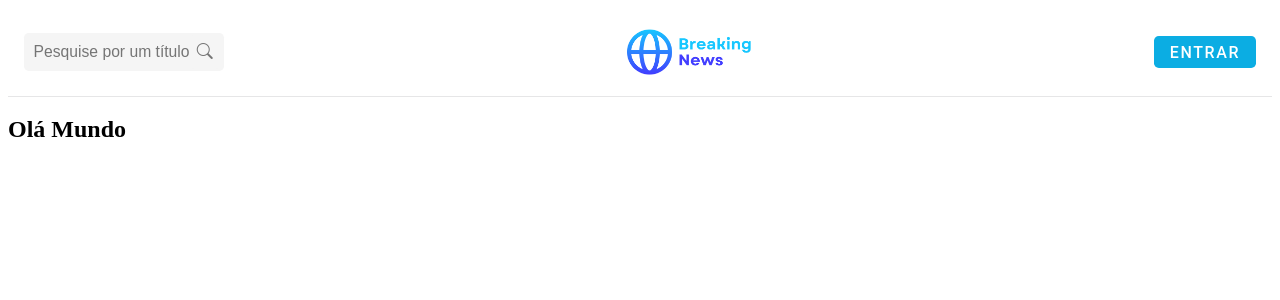
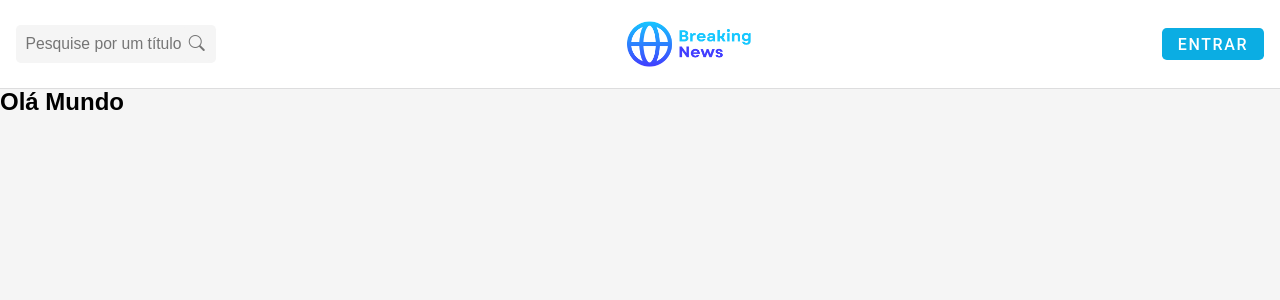
Before and after one commit to douglas-dmc/spa-breakingnews, a React (Vite) app: page / in a window 1280 px wide. Shown: the top 300 px of the page. Built offline with nearby package versions, Linux system fonts and the light colour scheme.

Commit message:
estilos globais com styled components

```diff
--- a/src/App.jsx
+++ b/src/App.jsx
@@ -1,10 +1,14 @@
 // import './App.css'
+import { GlobalStyled } from './GlobalStyled'
 import Home from './pages/Home/Home'
 
 function App() {
 
   return (
-    <Home />
+    <>
+      <GlobalStyled />
+      <Home />
+    </>
   )
 }
 
--- /dev/null
+++ b/src/GlobalStyled.jsx
@@ -0,0 +1,21 @@
+import { createGlobalStyle } from "styled-components"
+
+export const GlobalStyled = createGlobalStyle`
+    @import url("https://fonts.googleapis.com/css2?family=Newsreader:ital,opsz,wght@0,6..72,200;0,6..72,300;0,6..72,400;0,6..72,500;0,6..72,600;0,6..72,700;0,6..72,800;1,6..72,200;1,6..72,300;1,6..72,400;1,6..72,500;1,6..72,600;1,6..72,700;1,6..72,800&display=swap");
+
+    * {
+        margin: 0;
+        padding: 0;
+        font-family: Newsreader, Arial;
+    }
+
+    html {
+        width: auto;
+    }
+
+    body {
+        max-width: 100vw;
+        height: 100vh;
+        background-color: #f5f5f5;
+    }
+`
--- a/src/index.css
+++ /dev/null
@@ -1,17 +0,0 @@
-@import url("https://fonts.googleapis.com/css2?family=Newsreader:ital,opsz,wght@0,6..72,200;0,6..72,300;0,6..72,400;0,6..72,500;0,6..72,600;0,6..72,700;0,6..72,800;1,6..72,200;1,6..72,300;1,6..72,400;1,6..72,500;1,6..72,600;1,6..72,700;1,6..72,800&display=swap");
-
-* {
-    margin: 0;
-    padding: 0;
-    font-family: Newsreader, Arial;
-}
-
-html {
-    width: auto;
-}
-
-body {
-    max-width: 100vw;
-    height: 100vh;
-    background-color: #f5f5f5;
-}
```
